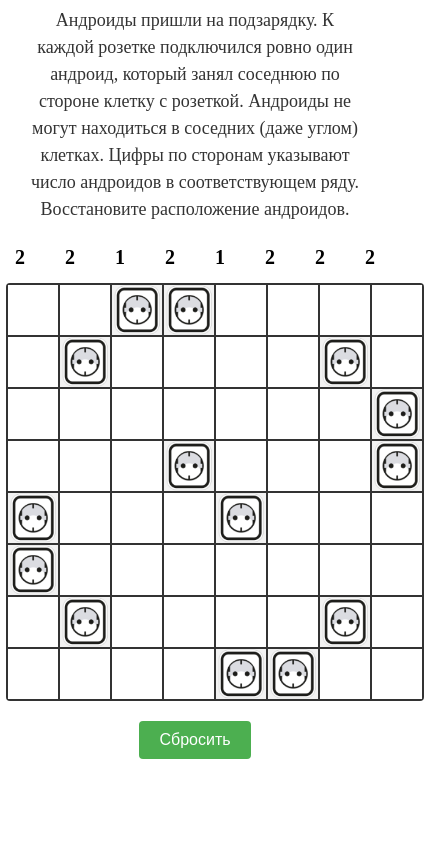
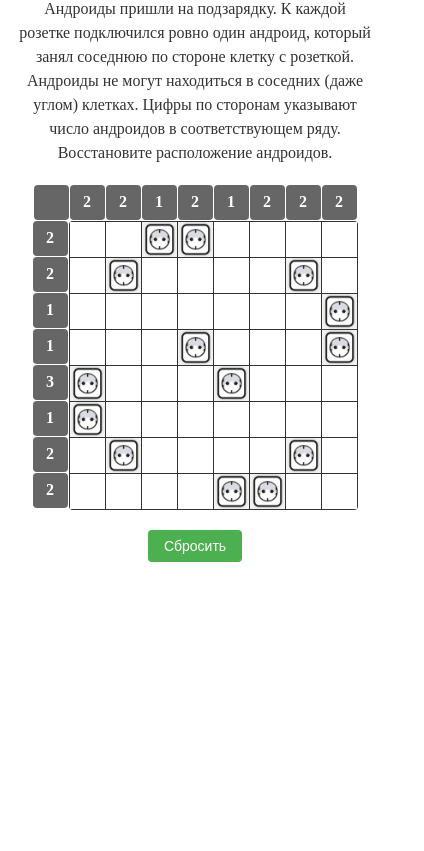
Before and after one commit to vas3k-quest-2025/web-tasks, a website: page public/andr01d_ch4rg1ng_st4t10n/index.html in a window 390 px wide. Shown: the part 138-989 px from the top of the page, 424 px wide, since content can reach past the window. After the commit the page ends 844 px from the top, so only its background shows below. Drawn offline with Linux system fonts and the light colour scheme.

Commit message:
fix android game task

```diff
--- a/public/andr01d_ch4rg1ng_st4t10n/script.js
+++ b/public/andr01d_ch4rg1ng_st4t10n/script.js
@@ -40,7 +40,7 @@ class AndroidChargingGame {
 
     createNumbers() {
         // Создаем числа сверху
-        this.numbersTop.innerHTML = '';
+        this.numbersTop.innerHTML = '<div></div>';
         this.topNumbers.forEach(num => {
             const div = document.createElement('div');
             div.textContent = num;
--- a/public/andr01d_ch4rg1ng_st4t10n/styles.css
+++ b/public/andr01d_ch4rg1ng_st4t10n/styles.css
@@ -21,17 +21,22 @@
 
 .numbers-top {
     display: flex;
-    margin-bottom: 10px;
+    margin-bottom: 2px;
+    gap: 2px;
 }
 
 .numbers-top div {
     width: 50px;
-    height: 30px;
+    height: 50px;
     display: flex;
     align-items: center;
     justify-content: center;
     font-size: 20px;
     font-weight: bold;
+    background-color: #666;
+    color: white;
+    border-radius: 4px;
+    cursor: not-allowed;
 }
 
 .grid-wrapper {
@@ -41,17 +46,22 @@
 .numbers-left {
     display: flex;
     flex-direction: column;
-    margin-right: 10px;
+    margin-right: 2px;
+    gap: 2px;
 }
 
 .numbers-left div {
-    width: 30px;
+    width: 50px;
     height: 50px;
     display: flex;
     align-items: center;
     justify-content: center;
     font-size: 20px;
     font-weight: bold;
+    background-color: #666;
+    color: white;
+    border-radius: 4px;
+    cursor: not-allowed;
 }
 
 .grid {
@@ -125,3 +135,51 @@ button:hover {
 .message.error {
     color: #f44336;
 }
+
+@media (max-width: 600px) {
+    .container {
+        padding: 10px;
+    }
+
+    .description {
+        font-size: 16px;
+        margin: 10px 0;
+    }
+
+    .cell {
+        width: 35px;
+        height: 35px;
+    }
+
+    .numbers-top div,
+    .numbers-left div {
+        width: 35px;
+        height: 35px;
+        font-size: 16px;
+    }
+
+    .grid {
+        gap: 1px;
+        padding: 1px;
+    }
+
+    .numbers-top {
+        margin-bottom: 1px;
+        gap: 1px;
+    }
+
+    .numbers-left {
+        margin-right: 1px;
+        gap: 1px;
+    }
+
+    .message {
+        font-size: 16px;
+        margin: 10px 0;
+    }
+
+    button {
+        padding: 8px 16px;
+        font-size: 14px;
+    }
+}
```
